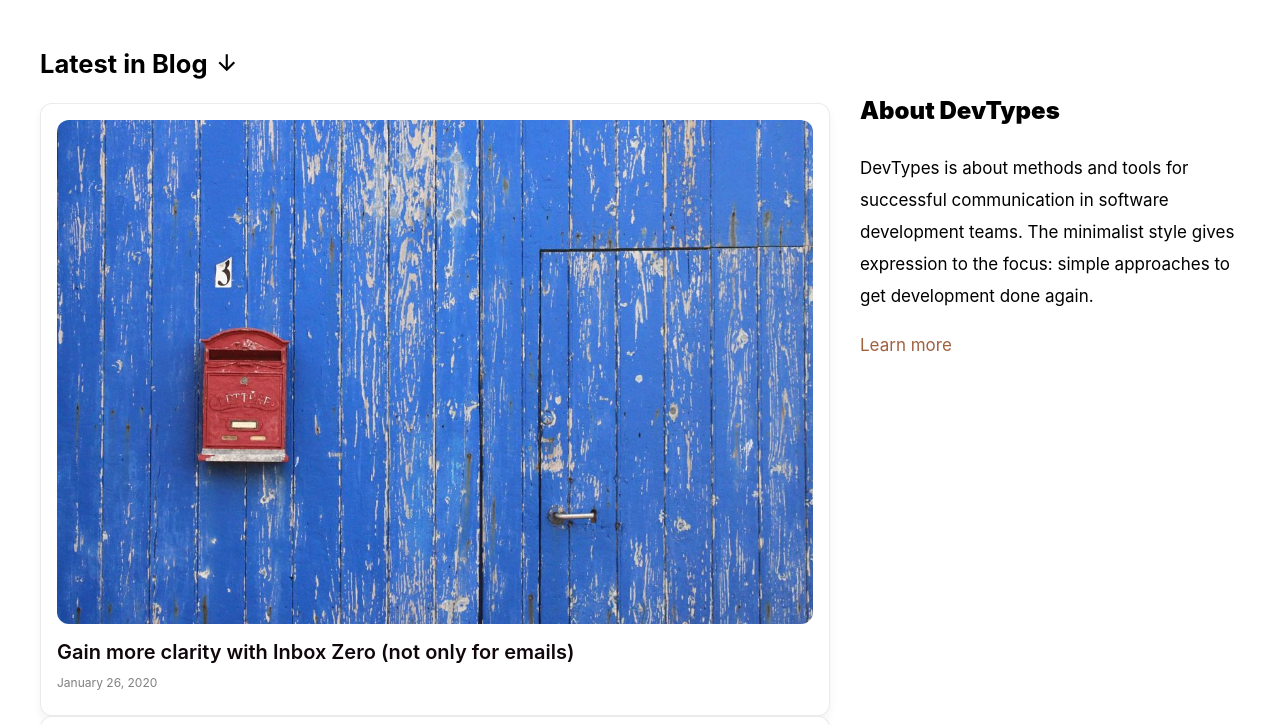
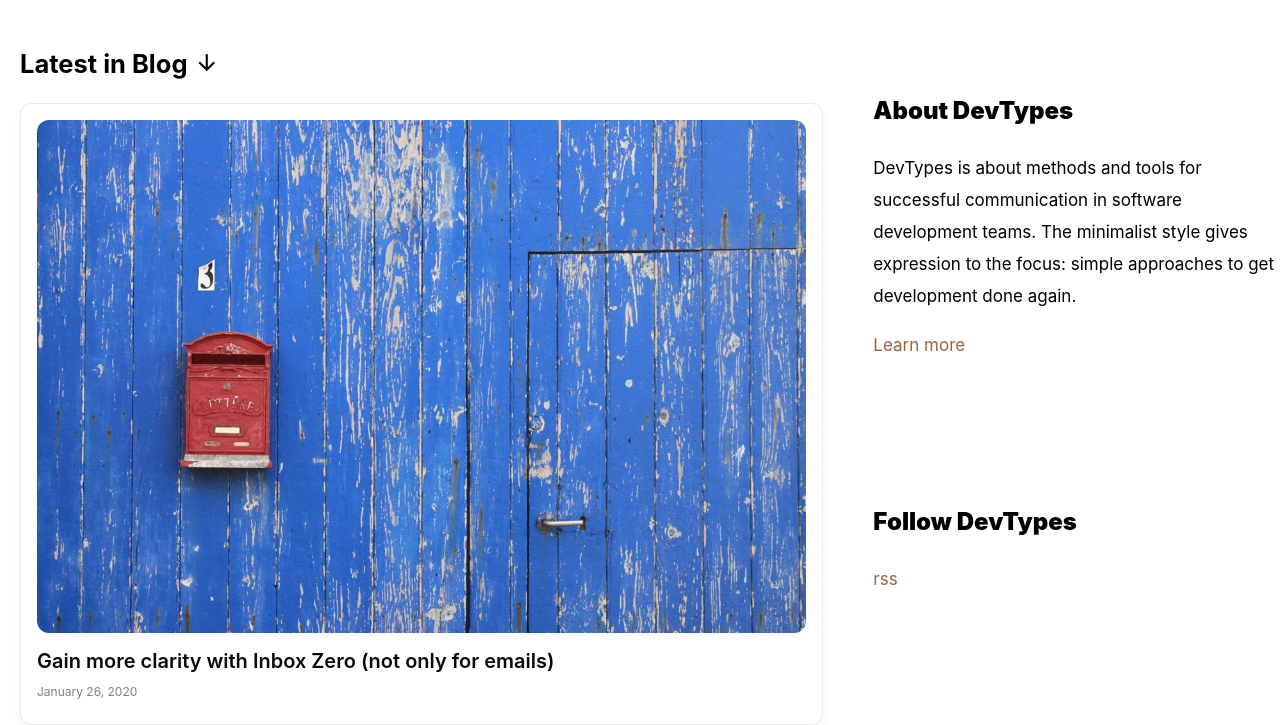
Before and after one commit to marcogerstmann/devtypes-com, a Gatsby site: page / in a window 1280 px wide. Shown: the part 72-797 px from the top of the page. Built offline with nearby package versions, Linux system fonts and the light colour scheme; Gatsby itself is replaced by a stand-in of ours; some packages are replaced by stand-ins of ours.

Commit message:
add sidebar and widgets

```diff
--- a/src/assets/scss/style.scss
+++ b/src/assets/scss/style.scss
@@ -63,6 +63,7 @@
       .icon-menu-close {
         display: none;
       }
+
       .menu-trigger.is-active {
         .icon-menu-line {
           display: none;
@@ -72,9 +73,11 @@
           display: flex;
         }
       }
+
       .menu-trigger.is-active + ul {
         display: block;
       }
+
       ul {
         display: none;
         position: absolute;
@@ -87,14 +90,17 @@
         border-radius: 0 0 0 12px;
         overflow: hidden;
       }
+
       ul li {
         display: block;
         margin-left: 0;
       }
+
       a {
         display: block;
         padding: 20px;
       }
+
       a:hover {
         background-color: #29121d;
       }
@@ -102,13 +108,8 @@
   }
 }
 
-.container {
-  margin: 0 auto;
-  max-width: 1240px;
-  padding: 0 20px;
-}
-
-.home-banner {
+.sidebar {
+  .widget {
     padding: 60px 0;
     align-items: center;
 
@@ -119,16 +120,19 @@
       font-weight: 900;
     }
 
-  .description {
-    margin-bottom: 30px;
-  }
-
     @media (max-width: $breakpoint-md) {
       padding-top: 30px;
       > div:nth-child(1) {
         padding-bottom: 30px;
       }
     }
+  }
+}
+
+.container {
+  margin: 0 auto;
+  max-width: 1240px;
+  padding: 0 20px;
 }
 
 .home-posts {
--- a/src/components/layout/layout.tsx
+++ b/src/components/layout/layout.tsx
@@ -1,11 +1,12 @@
 import * as React from 'react';
+import { FunctionComponent } from 'react';
 import { useStaticQuery, graphql } from 'gatsby';
+import Navigation from './navigation';
 import Header from './header';
 import Logo from './logo';
-import Navigation from './navigation';
 import Footer from './footer';
+import Sidebar from './sidebar';
 import '../../assets/scss/style.scss';
-import { FunctionComponent } from 'react';
 
 const Layout: FunctionComponent<any> = ({ children, className }) => {
   const { site } = useStaticQuery(query);
@@ -17,7 +18,18 @@ const Layout: FunctionComponent<any> = ({ children, className }) => {
         <Logo title={siteTitle}/>
         <Navigation/>
       </Header>
-      <main className={'container ' + className}>{children}</main>
+
+      <main>
+        <div className="row">
+          <div className="col-md-8">
+            <main className={'container ' + className}>{children}</main>
+          </div>
+          <div className="col-md-4">
+            <Sidebar/>
+          </div>
+        </div>
+      </main>
+
       <Footer/>
     </div>
   );
--- /dev/null
+++ b/src/components/layout/sidebar.tsx
@@ -0,0 +1,37 @@
+import * as React from 'react';
+import { FunctionComponent } from 'react';
+import { graphql, useStaticQuery } from 'gatsby';
+import Widget from '../../templates/widget';
+
+const Sidebar: FunctionComponent = () => {
+  const data = useStaticQuery(widgetsQuery);
+
+  const widgets = data.allMarkdownRemark.edges
+    .map(w => <Widget key={w.node.id} title={w.node.frontmatter.title} htmlContent={w.node.html}/>);
+
+  return (
+    <div className="sidebar">
+      {widgets}
+    </div>
+  );
+};
+
+export default Sidebar;
+
+export const widgetsQuery = graphql`
+  query WidgetsQuery {
+    allMarkdownRemark(
+      filter: { frontmatter: { template: { eq: "widget" } } }
+    ) {
+      edges {
+        node {
+          id
+          html
+          frontmatter {
+            title
+          }
+        }
+      }
+    }
+  }
+`;
--- /dev/null
+++ b/src/content/pages/home.md
@@ -0,0 +1,4 @@
+---
+template: home-page
+slug: /
+---
--- a/src/content/widgets/about-devtypes.md
+++ b/src/content/widgets/about-devtypes.md
@@ -1,5 +1,5 @@
 ---
-template: home-page
+template: widget
 slug: /
 title: About DevTypes
 ---
--- /dev/null
+++ b/src/content/widgets/follow-devtypes.md
@@ -0,0 +1,7 @@
+---
+template: widget
+slug: /
+title: Follow DevTypes
+---
+
+[rss](/feed)
--- a/src/templates/home-page.tsx
+++ b/src/templates/home-page.tsx
@@ -1,44 +1,16 @@
 import * as React from 'react';
 import { FunctionComponent } from 'react';
-import { graphql } from 'gatsby';
 import Layout from '../components/layout/layout';
 import BlogListHome from '../components/blog/blog-list-home';
 import SEO from '../components/seo';
 
-const HomePage: FunctionComponent<any> = ({ data }) => {
-  const { markdownRemark } = data;
-  const { frontmatter, html } = markdownRemark;
+const HomePage: FunctionComponent = () => {
   return (
     <Layout>
       <SEO/>
-      <div className="row">
-        <div className="col-md-8">
-          <BlogListHome/>
-        </div>
-        <div className="col-md-4">
-          <div className="home-banner">
-            <h1 className="title">{frontmatter.title}</h1>
-            <div
-              className="description"
-              dangerouslySetInnerHTML={{ __html: html }}
-            />
-          </div>
-        </div>
-      </div>
+      <BlogListHome/>
     </Layout>
   );
 };
 
 export default HomePage;
-
-export const pageQuery = graphql`
-  query HomeQuery($id: String!) {
-    markdownRemark(id: { eq: $id }) {
-      id
-      html
-      frontmatter {
-        title
-      }
-    }
-  }
-`;
--- /dev/null
+++ b/src/templates/widget.tsx
@@ -0,0 +1,21 @@
+import * as React from 'react';
+import { FunctionComponent } from 'react';
+
+interface Props {
+  title: string;
+  htmlContent: string;
+}
+
+const Widget: FunctionComponent<Props> = ({ title, htmlContent }) => {
+  return (
+    <div className="widget">
+      <h1 className="title">{title}</h1>
+      <div
+        className="description"
+        dangerouslySetInnerHTML={{ __html: htmlContent }}
+      />
+    </div>
+  );
+};
+
+export default Widget;
```
Lines whose indentation alone changed are shown as unchanged.
